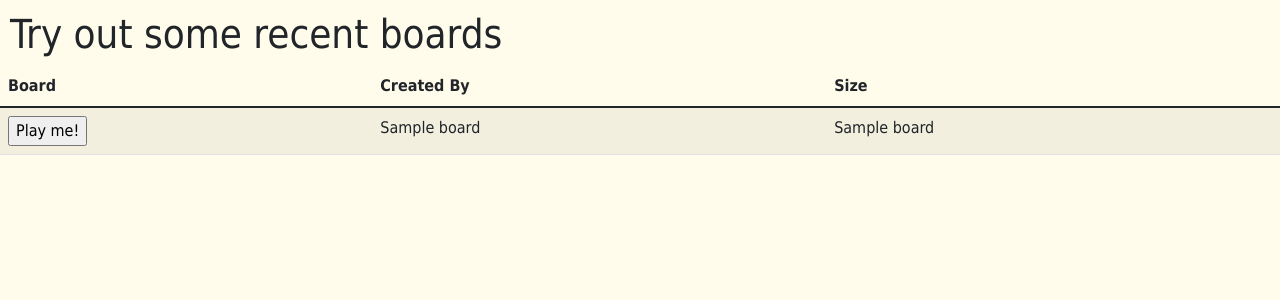
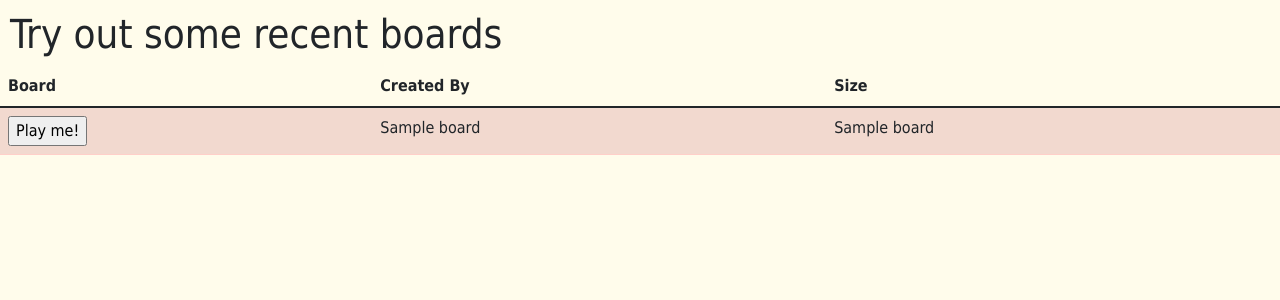
Before and after one commit to ElizaKnapp/p02_KALE, a Flask app: template app/templates/find_boards.html in a window 1280 px wide. Shown: the part 56-356 px from the top of the page. Run offline with Flask 2, Linux system fonts and the light colour scheme; the template is opened without the code that fills it: most values are stand-ins (such as "Sample title", 1, 10 or a date in 2020).

Commit message:
changed table colors for seeboards

```diff
--- a/app/templates/find_boards.html
+++ b/app/templates/find_boards.html
@@ -31,6 +31,11 @@
         }
         nav{
           background-color: #d48077;
+        }
+        .table-striped>tbody>tr:nth-child(odd) {
+          background-color: rgba(255, 207, 201, 0.5);
+          border-color: rgb(255, 207, 201);
+
         }
     </style>
 
```
